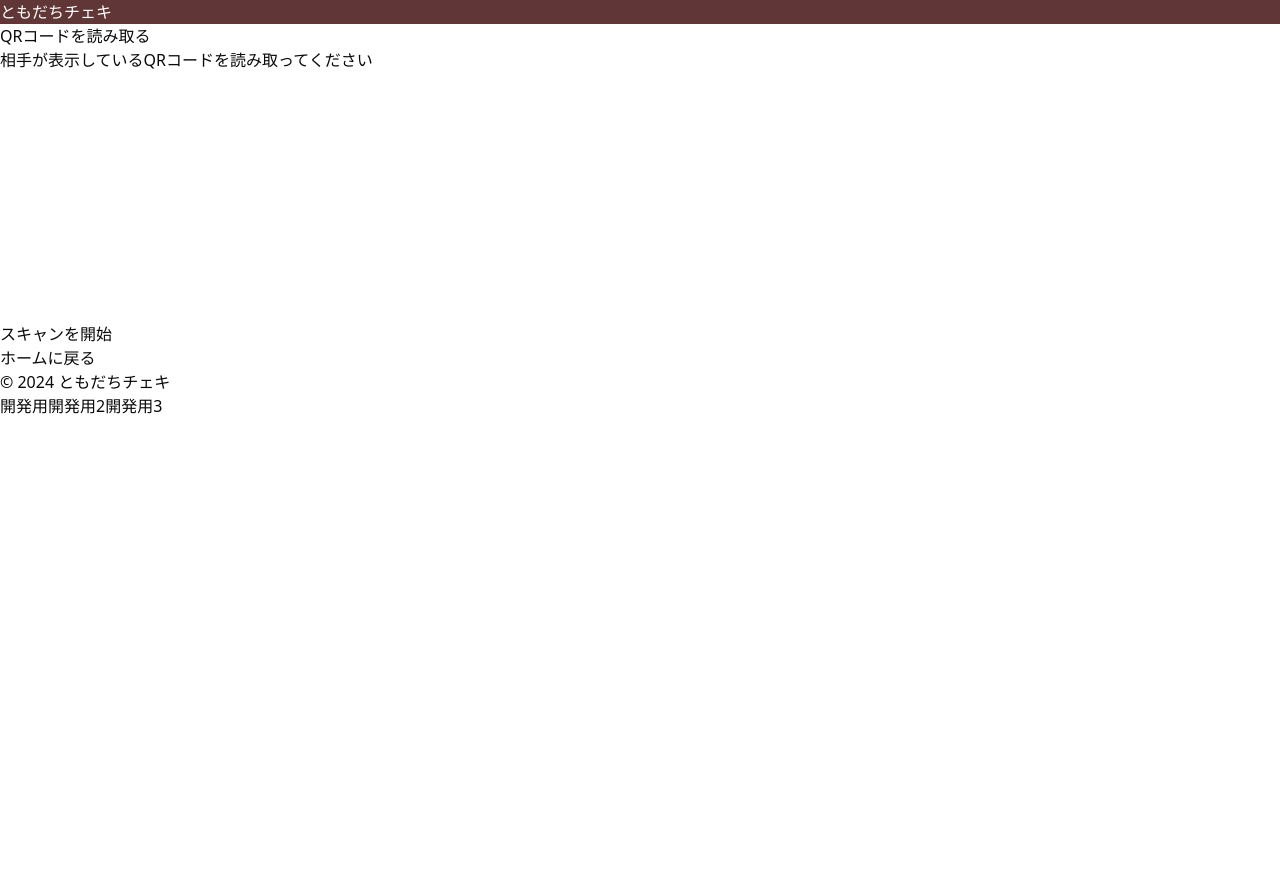
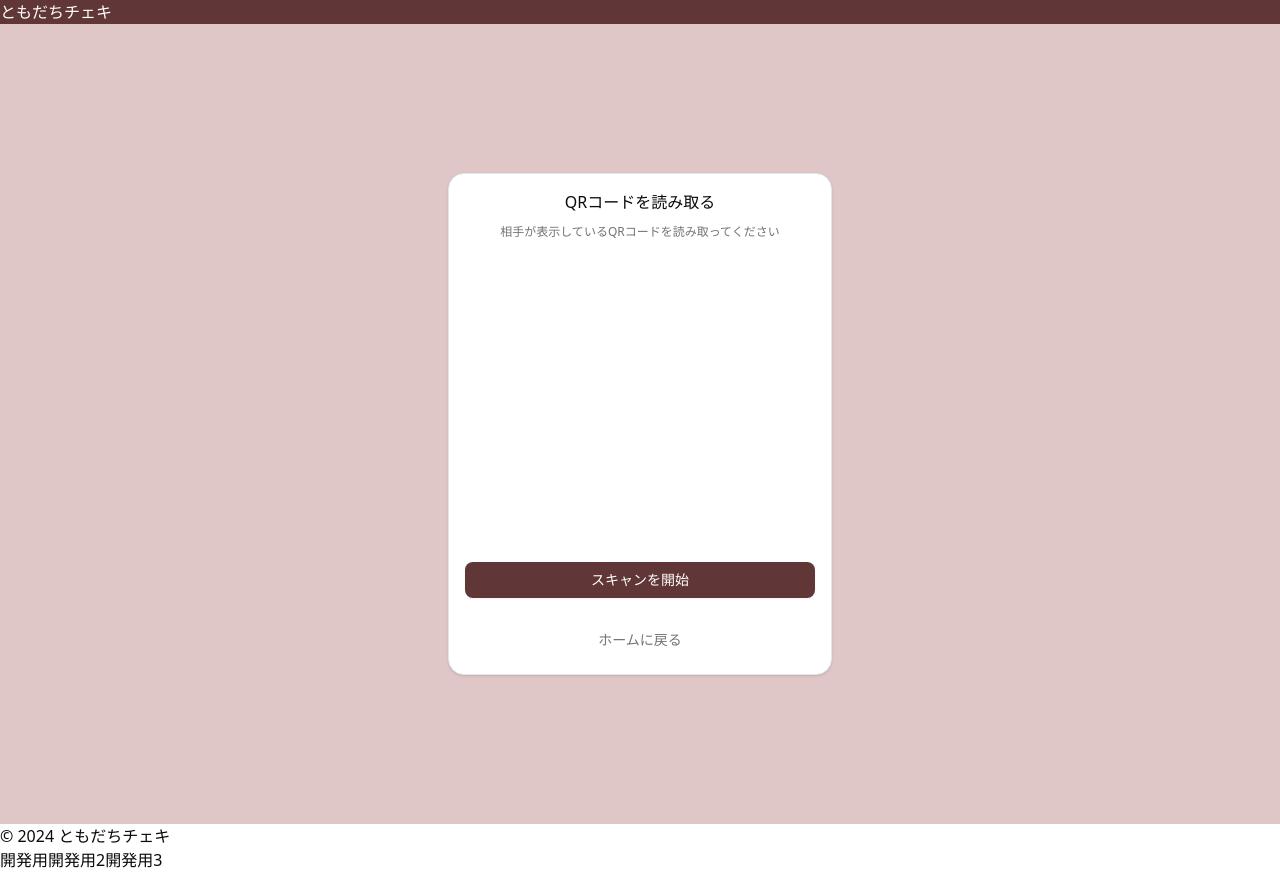
Before and after one commit to nittc-wind/polaroid, a Next.js app: page /scan in a window 1280 px wide. Before the commit the page ends 800 px from the top, so only its background shows below. Built offline with nearby package versions, Linux system fonts and the light colour scheme.

Commit message:
shadcn/uiコンポーネントへの統一

```diff
--- a/src/app/camera/page.tsx
+++ b/src/app/camera/page.tsx
@@ -96,7 +96,7 @@ export default function CameraPage() {
     <div className="min-h-screen bg-[#dfc7c7] flex items-center justify-center p-4">
       <div className="w-full max-w-sm">
         <Card className="bg-white rounded-2xl p-4 max-h-[90vh] flex flex-col">
-          <div className="flex items-center gap-2 mb-3">
+          <CardHeader className="p-0 mb-3 flex flex-row items-center gap-2">
             <Button variant="ghost" className="w-fit p-1">
               <Link
                 href="/"
@@ -106,12 +106,14 @@ export default function CameraPage() {
               </Link>
             </Button>
             <div>
-              <h1 className="text-[#0a0a0a] text-base font-medium">
+              <CardTitle className="text-[#0a0a0a] text-base font-medium">
                 写真を撮る
-              </h1>
-              <p className="text-[#737373] text-xs">カメラで撮影してください</p>
+              </CardTitle>
+              <CardDescription className="text-[#737373] text-xs">
+                カメラで撮影してください
+              </CardDescription>
             </div>
-          </div>
+          </CardHeader>
           <CardContent className="flex-1 p-0 flex flex-col">
             <div className="mb-4 flex-1">
               <video
@@ -127,7 +129,6 @@ export default function CameraPage() {
               />
               <canvas ref={canvasRef} style={{ display: "none" }} />
             </div>
-
             <div className="flex flex-col gap-3">
               {!isStreamReady ? (
                 <Button
--- a/src/app/page.tsx
+++ b/src/app/page.tsx
@@ -15,28 +15,28 @@ export default function HomePage() {
     <div className="min-h-screen bg-[#dfc7c7] flex items-center justify-center p-4">
       <div className="w-full max-w-sm">
         <Card className="bg-white rounded-2xl p-6 max-h-[85vh] flex flex-col">
-          <div className="flex-1 flex flex-col justify-center">
-            <div className="text-center mb-6">
-              <h2 className="text-[#331515] text-xl font-medium mb-2">
-                ともだちチェキ
-              </h2>
-              <p className="text-[#737373] text-sm">新しい名刺交換の形</p>
-            </div>
-
+          <CardHeader className="p-0 mb-6 text-center">
+            <CardTitle className="text-[#331515] text-xl font-medium mb-2">
+              ともだちチェキ
+            </CardTitle>
+            <CardDescription className="text-[#737373] text-sm">
+              新しい名刺交換の形
+            </CardDescription>
+          </CardHeader>
+          <CardContent className="flex-1 flex flex-col justify-center p-0">
             <div className="flex gap-3">
               <Button className="flex-1 bg-[#603736] hover:bg-[#331515] text-white py-2 text-sm">
                 <Link href="/camera" className="block w-full">
                   写真を撮る
                 </Link>
               </Button>
-
               <Button className="flex-1 bg-[#603736] hover:bg-[#331515] text-white py-2 text-sm">
                 <Link href="/photos" className="block w-full">
                   思い出
                 </Link>
               </Button>
             </div>
-          </div>
+          </CardContent>
         </Card>
       </div>
     </div>
--- a/src/app/photos/page.tsx
+++ b/src/app/photos/page.tsx
@@ -16,7 +16,7 @@ export default function MemoriesPage() {
     <div className="min-h-screen bg-[#dfc7c7] flex items-center justify-center p-4">
       <div className="w-full max-w-sm">
         <Card className="bg-white rounded-2xl p-4 max-h-[90vh] flex flex-col">
-          <div className="flex items-center gap-2 mb-3">
+          <CardHeader className="p-0 mb-3 flex flex-row items-center gap-2">
             <Button className="w-fit p-1" variant="ghost">
               <Link
                 href="/"
@@ -26,13 +26,15 @@ export default function MemoriesPage() {
               </Link>
             </Button>
             <div>
-              <h1 className="text-[#0a0a0a] text-base font-medium">
+              <CardTitle className="text-[#0a0a0a] text-base font-medium">
                 思い出一覧
-              </h1>
-              <p className="text-[#737373] text-xs">写真を見返す</p>
+              </CardTitle>
+              <CardDescription className="text-[#737373] text-xs">
+                写真を見返す
+              </CardDescription>
             </div>
-          </div>
-
+          </CardHeader>
+          <CardContent className="flex-1 p-0">
             <div className="grid grid-cols-3 gap-2 flex-1 overflow-y-auto">
               {Array.from({ length: 9 }).map((_, i) => (
                 <div
@@ -43,6 +45,7 @@ export default function MemoriesPage() {
                 </div>
               ))}
             </div>
+          </CardContent>
         </Card>
       </div>
     </div>
--- a/src/app/qr/[id]/page.tsx
+++ b/src/app/qr/[id]/page.tsx
@@ -4,7 +4,13 @@ import * as React from "react";
 import { useParams } from "next/navigation";
 // ...existing code...
 import { generateQRCode, generateQRCodeData } from "@/lib/util";
-import { Card, CardContent, CardHeader, CardTitle } from "@/components/ui/card";
+import {
+  Card,
+  CardContent,
+  CardHeader,
+  CardTitle,
+  CardDescription,
+} from "@/components/ui/card";
 import { Button } from "@/components/ui/button";
 import Link from "next/link";
 
@@ -29,11 +35,14 @@ export default function QRPage({
     <div className="min-h-screen bg-[#dfc7c7] flex items-center justify-center p-4">
       <div className="w-full max-w-sm">
         <Card className="bg-white rounded-2xl p-4 max-h-[90vh] flex flex-col">
-          <div className="text-center mb-3">
-            <h1 className="text-base font-medium text-[#0a0a0a]">
+          <CardHeader className="p-0 mb-3 text-center">
+            <CardTitle className="text-base font-medium text-[#0a0a0a]">
               QRコードを相手に見せてください
-            </h1>
-          </div>
+            </CardTitle>
+            <CardDescription className="text-[#737373] text-xs">
+              相手は標準カメラでQRを読み取ってください
+            </CardDescription>
+          </CardHeader>
           <CardContent className="flex-1 flex flex-col items-center gap-4 p-0">
             <div className="flex-1 flex items-center justify-center">
               {qrCodeUrl ? (
@@ -46,9 +55,6 @@ export default function QRPage({
                 <div className="w-40 h-40 bg-gray-200 animate-pulse rounded" />
               )}
             </div>
-            <p className="text-xs text-[#737373] text-center px-2">
-              相手は標準カメラでQRを読み取ってください
-            </p>
             <div className="w-full space-y-2">
               <Button variant="ghost" className="w-full py-2">
                 <Link
--- a/src/app/receive/[id]/page.tsx
+++ b/src/app/receive/[id]/page.tsx
@@ -7,6 +7,13 @@ import Link from "next/link";
 import { Button } from "@/components/ui/button";
 import { Input } from "@/components/ui/input";
 import { Checkbox } from "@/components/ui/checkbox";
+import {
+  Card,
+  CardHeader,
+  CardTitle,
+  CardDescription,
+  CardContent,
+} from "@/components/ui/card";
 
 export default function ReceivePage({
   params,
@@ -90,22 +97,21 @@ export default function ReceivePage({
   return (
     <div className="min-h-screen bg-[#dfc7c7] flex items-center justify-center p-4">
       <div className="w-full max-w-sm">
-        <div className="bg-white rounded-2xl p-4 max-h-[90vh] overflow-y-auto">
-          <div className="mb-3">
-            <h1 className="text-base font-medium text-[#0a0a0a] mb-1">
+        <Card className="bg-white rounded-2xl p-4 max-h-[90vh] overflow-y-auto flex flex-col">
+          <CardHeader className="p-0 mb-3 text-center">
+            <CardTitle className="text-base font-medium text-[#0a0a0a] mb-1">
               写真を受け取る
-            </h1>
-            <p className="text-xs text-[#737373]">
+            </CardTitle>
+            <CardDescription className="text-xs text-[#737373]">
               あなたの情報を入力してください
-            </p>
-          </div>
-
+            </CardDescription>
+          </CardHeader>
+          <CardContent className="p-0">
             <form onSubmit={handleSubmit}>
               <div className="border border-[#e5e5e5] rounded-lg p-4 mb-6">
                 <h3 className="text-sm font-medium text-[#0a0a0a] mb-4">
                   情報を入力
                 </h3>
-
                 <div className="mb-4">
                   <label className="text-sm text-[#0a0a0a] mb-2 block">
                     あなたの名前*
@@ -118,7 +124,6 @@ export default function ReceivePage({
                     required
                   />
                 </div>
-
                 <div className="flex items-center space-x-2 mb-6">
                   <Checkbox
                     id="location"
@@ -132,7 +137,6 @@ export default function ReceivePage({
                     位置情報を記録する
                   </label>
                 </div>
-
                 <div className="flex gap-3">
                   <Button
                     variant="outline"
@@ -150,7 +154,8 @@ export default function ReceivePage({
                 </div>
               </div>
             </form>
-        </div>
+          </CardContent>
+        </Card>
       </div>
     </div>
   );
--- a/src/app/scan/page.tsx
+++ b/src/app/scan/page.tsx
@@ -3,6 +3,14 @@
 import { useRef, useState } from "react";
 import { useRouter } from "next/navigation";
 import Link from "next/link";
+import {
+  Card,
+  CardHeader,
+  CardTitle,
+  CardDescription,
+  CardContent,
+} from "@/components/ui/card";
+import { Button } from "@/components/ui/button";
 
 export default function ScanPage() {
   const router = useRouter();
@@ -32,30 +40,57 @@ export default function ScanPage() {
   };
 
   return (
-    <div>
-      <h1>QRコードを読み取る</h1>
-      <p>相手が表示しているQRコードを読み取ってください</p>
-
-      <div>
+    <div className="min-h-screen bg-[#dfc7c7] flex items-center justify-center p-4">
+      <div className="w-full max-w-sm">
+        <Card className="bg-white rounded-2xl p-4 max-h-[90vh] flex flex-col">
+          <CardHeader className="p-0 mb-3 text-center">
+            <CardTitle className="text-[#0a0a0a] text-base font-medium mb-1">
+              QRコードを読み取る
+            </CardTitle>
+            <CardDescription className="text-[#737373] text-xs">
+              相手が表示しているQRコードを読み取ってください
+            </CardDescription>
+          </CardHeader>
+          <CardContent className="flex-1 flex flex-col items-center gap-4 p-0">
+            <div className="w-full flex justify-center mb-2">
               <video
                 ref={videoRef}
                 autoPlay
                 playsInline
-          width="100%"
-          style={{ maxWidth: "500px" }}
+                className="w-full rounded-lg"
+                style={{
+                  maxWidth: "100%",
+                  aspectRatio: "4/3",
+                  maxHeight: "40vh",
+                }}
               />
             </div>
-
-      <div>
+            <div className="w-full">
               {!isScanning ? (
-          <button onClick={startScanning}>スキャンを開始</button>
+                <Button
+                  onClick={startScanning}
+                  className="w-full bg-[#603736] hover:bg-[#331515] text-white py-3"
+                >
+                  スキャンを開始
+                </Button>
               ) : (
-          <p>QRコードを探しています...</p>
+                <p className="text-[#737373] text-sm text-center">
+                  QRコードを探しています...
+                </p>
               )}
             </div>
-
-      <div>
-        <Link href="/">ホームに戻る</Link>
+            <div className="w-full mt-2">
+              <Button variant="ghost" className="w-full py-2">
+                <Link
+                  href="/"
+                  className="w-full block text-[#737373] hover:text-[#0a0a0a] text-sm"
+                >
+                  ホームに戻る
+                </Link>
+              </Button>
+            </div>
+          </CardContent>
+        </Card>
       </div>
     </div>
   );
```
Also changed, not shown: src/app/complete/[id]/page.tsx (+26 -15 lines), src/app/develop/[id]/page.tsx (+15 -11 lines). Lines whose indentation alone changed are shown as unchanged.
